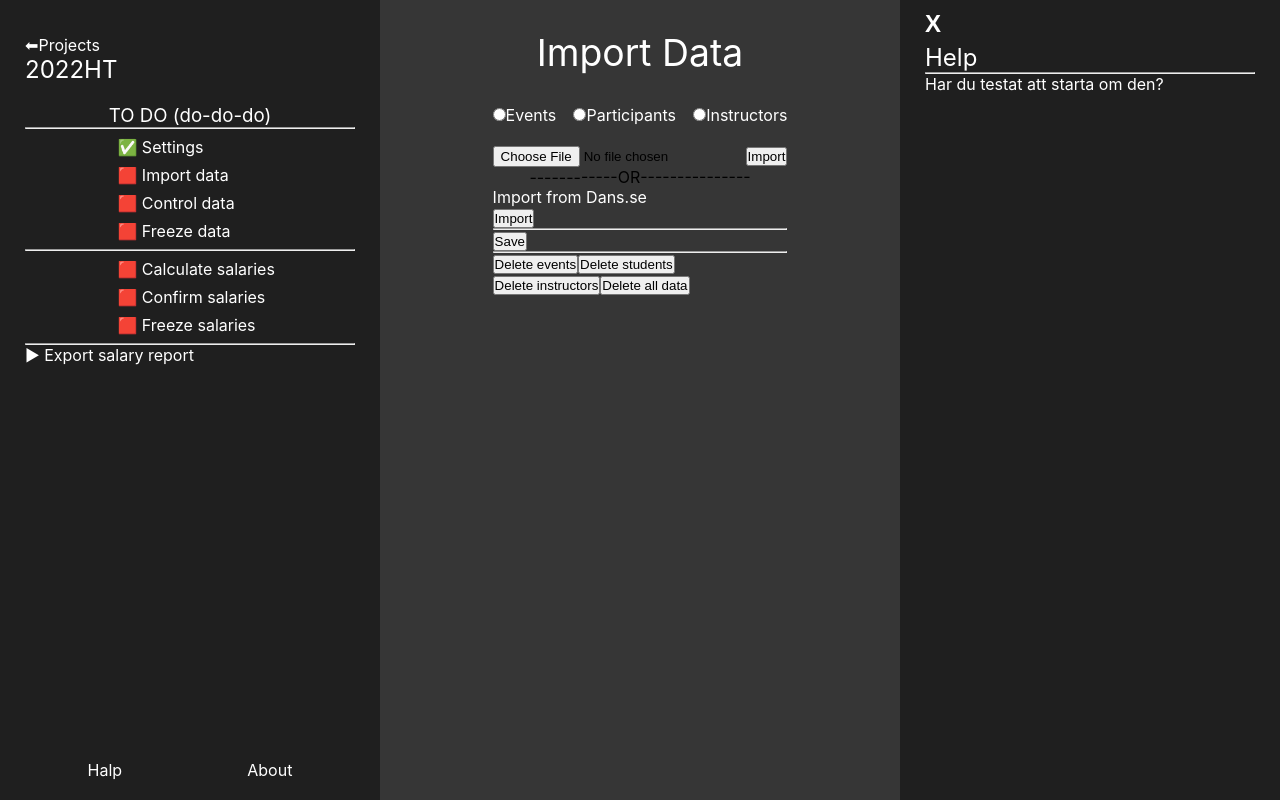
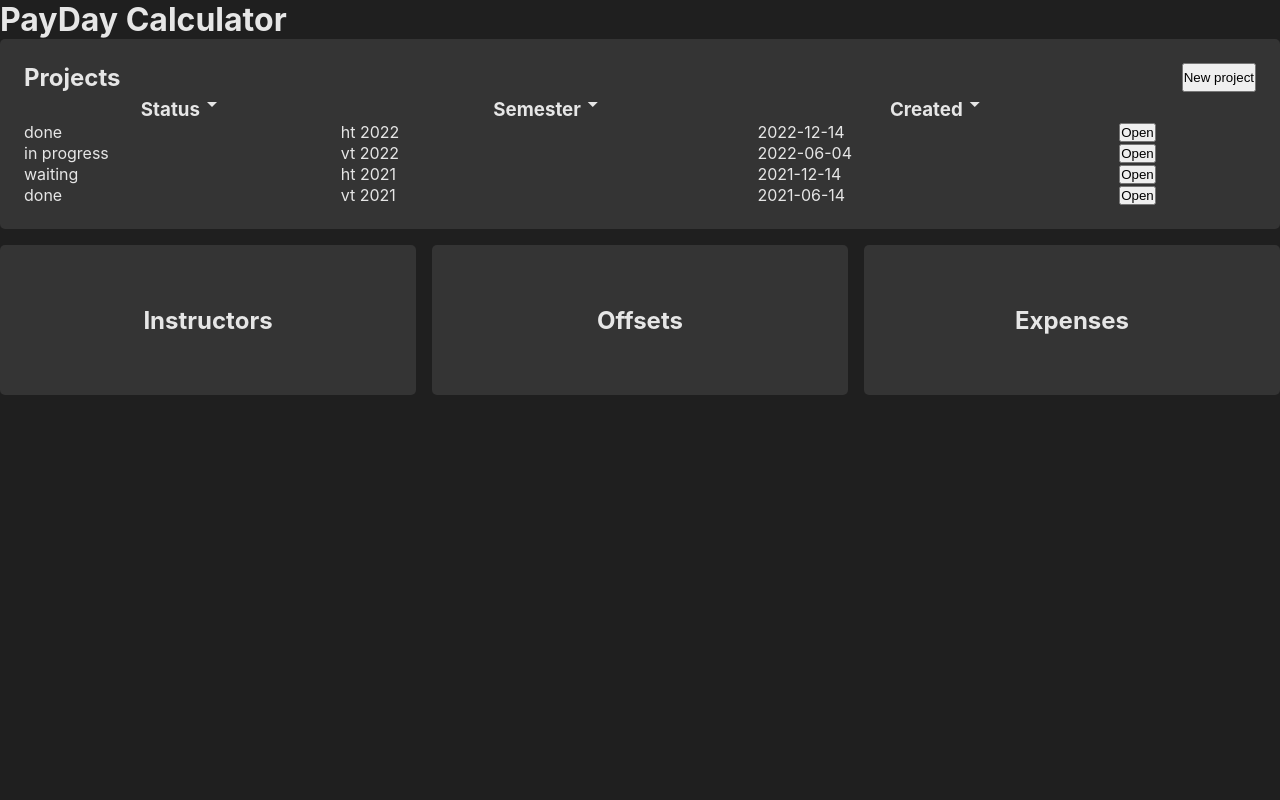
Before and after one commit to desirewp/salary-calculator, a React (Vite) app in the folder salary-calculator/: page / in a window 1280 px wide. Built offline with nearby package versions, Linux system fonts and the light colour scheme.

Commit message:
some place holder content

```diff
--- a/salary-calculator/index.html
+++ b/salary-calculator/index.html
@@ -3,6 +3,7 @@
   <head>
     <meta charset="UTF-8" />
     <link rel="icon" type="image/svg+xml" href="/vite.svg" />
+    <link rel="stylesheet" href="https://fonts.googleapis.com/css2?family=Material+Symbols+Outlined:opsz,wght,FILL,GRAD@48,400,1,0" />
     <meta name="viewport" content="width=device-width, initial-scale=1.0" />
     <title>Vite + React + TS</title>
   </head>
--- a/salary-calculator/src/App.css
+++ b/salary-calculator/src/App.css
@@ -5,11 +5,11 @@
 }
 
 body{
-  background-color: #363636;
+  background-color: #1F1F1F;
 }
 
 h1, h2, h3, p, a{
-  color: white;
+  color: #E6E6E6;
 }
 
 
--- a/salary-calculator/src/App.tsx
+++ b/salary-calculator/src/App.tsx
@@ -1,13 +1,13 @@
 import React from "react";
 import "./App.css";
 import ProjectScreen from "./components/Views/ProjectScreen";
-import StartScreen from "./components/Views/StartScreen";
+import StartScreen from "./components/Views/Start/StartScreen";
 
 function App() {
   return (
     <div>
-      {/* <StartScreen></StartScreen> */}
-      <ProjectScreen></ProjectScreen>
+      <StartScreen></StartScreen>
+      {/* <ProjectScreen></ProjectScreen> */}
     </div>
   );
 }
--- /dev/null
+++ b/salary-calculator/src/components/Views/Start/Classes.ts
@@ -0,0 +1,11 @@
+export default class Project {
+  constructor(
+    public status: string,
+    public semester: string,
+    public created: string
+  ) {
+    this.status = status;
+    this.semester = semester;
+    this.created = created;
+  }
+}
--- /dev/null
+++ b/salary-calculator/src/components/Views/Start/StartScreen.css
@@ -0,0 +1,23 @@
+.box{
+    border-radius: 5px;
+    background: #343434;
+    padding: 1.5rem;
+}
+
+.row{
+    margin-top: 1rem;
+    gap: 1rem;
+}
+
+.row>.box{
+    width: 100%;
+    min-height: 150px;
+    display: flex;
+    justify-content: center;
+    align-items: center;
+}
+
+table{
+    width: 100%;
+    border-collapse: collapse;
+}
--- /dev/null
+++ b/salary-calculator/src/components/Views/Start/StartScreen.tsx
@@ -0,0 +1,97 @@
+import React from "react";
+
+import "./StartScreen.css";
+import Project from "./Classes";
+
+const StartScreen = () => {
+  // ---------- Placeholder data -------------
+  const projects: Project[] = [
+    new Project("done", "ht 2022", "2022-12-14"),
+    new Project("in progress", "vt 2022", "2022-06-04"),
+    new Project("waiting", "ht 2021", "2021-12-14"),
+    new Project("done", "vt 2021", "2021-06-14"),
+  ];
+
+  //__________EVENTS HANDLERS________________
+  const handleClickNewProject = () => {
+    return alert("Tjaaaaaa!");
+  };
+
+  return (
+    <main>
+      <div>
+        <h1>PayDay Calculator</h1>
+      </div>
+      <div className="box">
+        <div className="flex-container-row">
+          <h2>Projects</h2>
+          <button onClick={handleClickNewProject}>New project</button>
+        </div>
+        <table>
+          <thead>
+            <tr>
+              <th>
+                <h3>
+                  Status
+                  <span className="material-symbols-outlined">
+                    arrow_drop_down
+                  </span>
+                </h3>
+              </th>
+              <th>
+                <h3>
+                  Semester
+                  <span className="material-symbols-outlined">
+                    arrow_drop_down
+                  </span>
+                </h3>
+              </th>
+              <th>
+                <h3>
+                  Created
+                  <span className="material-symbols-outlined">
+                    arrow_drop_down
+                  </span>
+                </h3>
+              </th>
+              <th></th>
+            </tr>
+          </thead>
+          <tbody>
+            {projects.map((project) => {
+              return (
+                <tr>
+                  <td>
+                    <p>{project.status}</p>
+                  </td>
+                  <td>
+                    <p>{project.semester}</p>
+                  </td>
+                  <td>
+                    <p>{project.created}</p>
+                  </td>
+                  <td>
+                    <button>Open</button>
+                  </td>
+                </tr>
+              );
+            })}
+          </tbody>
+        </table>
+      </div>
+      <div className="flex-container-row row">
+        <div className="box">
+          <h2>Instructors</h2>
+        </div>
+        <div className="box">
+          <h2>Offsets</h2>
+        </div>
+        <div className="box">
+          <h2>Expenses</h2>
+        </div>
+      </div>
+    </main>
+  );
+};
+
+export default StartScreen;
```
Also changed, not shown: salary-calculator/src/components/Views/StartScreen.tsx (deleted, +0 -34 lines).
